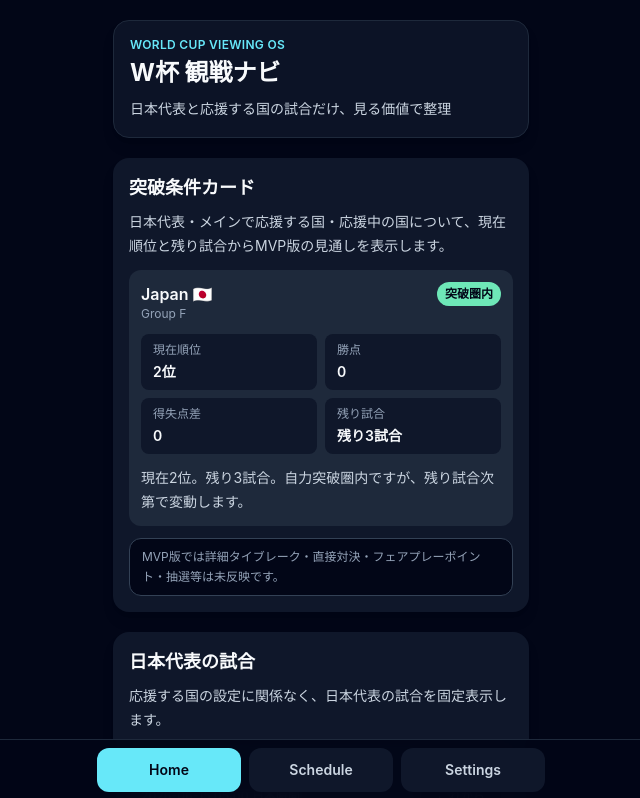
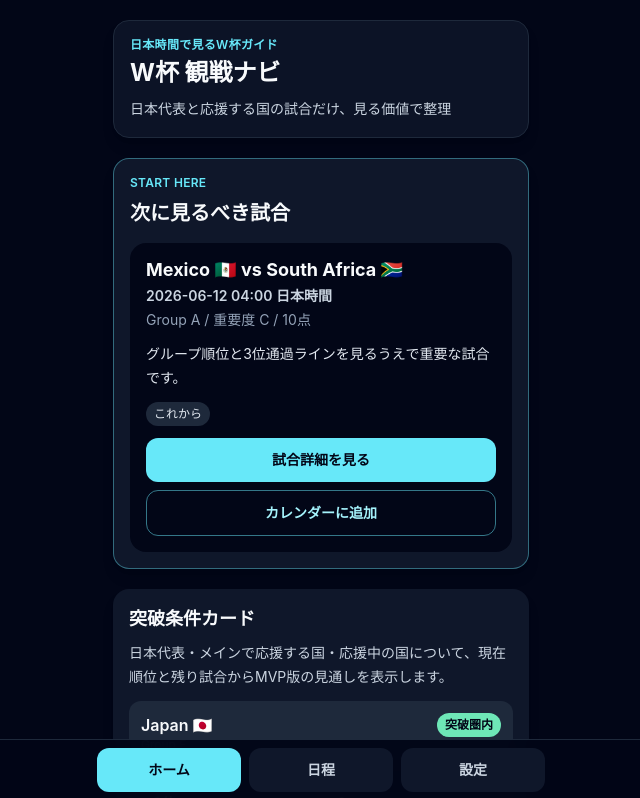
Before and after one commit to semflactal-high-roas/wc-watch-os, a React (Vite) app: page / in a window 1280 px wide. Shown: the top 798 px of the page, without its empty margins (319-959 px from the left). Built offline with nearby package versions, Linux system fonts and the light colour scheme.

Commit message:
Add today recommendation hero card

```diff
--- a/src/App.tsx
+++ b/src/App.tsx
@@ -6,6 +6,7 @@ import { getJapanMatchImpactItems } from './logic/japanMatchImpact';
 import { getJapanScenarioSummary, type JapanScenarioSummary } from './logic/japanScenario';
 import { rankMatchesByImportance, type MatchWithImportance } from './logic/matchImportance';
 import { getQualificationSummary } from './logic/qualificationStatus';
+import { getMatchContextLabel, getRecommendationReason, getRecommendationTitle } from './logic/recommendationCopy';
 import { computeGroupStandings } from './logic/standings';
 import {
   getThirdPlaceLine,
@@ -51,9 +52,9 @@ const defaultPreferences: UserPreferences = {
 };
 
 const tabs: { id: MainScreen; label: string }[] = [
-  { id: 'home', label: 'Home' },
-  { id: 'schedule', label: 'Schedule' },
-  { id: 'settings', label: 'Settings' },
+  { id: 'home', label: 'ホーム' },
+  { id: 'schedule', label: '日程' },
+  { id: 'settings', label: '設定' },
 ];
 
 const stageLabels: Record<MatchStage, string> = {
@@ -257,7 +258,7 @@ function App() {
     <main className="min-h-screen bg-slate-950 text-slate-50">
       <div className="mx-auto flex min-h-screen max-w-md flex-col px-4 pb-24 pt-5">
         <header className="mb-5 rounded-2xl border border-slate-800 bg-slate-900/80 p-4 shadow-lg">
-          <p className="text-xs font-semibold uppercase tracking-wide text-cyan-300">World Cup Viewing OS</p>
+          <p className="text-xs font-semibold uppercase tracking-wide text-cyan-300">日本時間で見るW杯ガイド</p>
           <h1 className="mt-1 text-2xl font-bold">W杯 観戦ナビ</h1>
           <p className="mt-2 text-sm leading-6 text-slate-300">日本代表と応援する国の試合だけ、見る価値で整理</p>
         </header>
@@ -352,6 +353,13 @@ function HomeScreen({
 
   return (
     <div className="space-y-5">
+      <RecommendationHeroCard
+        match={homeRanking.matches[0] ?? null}
+        isFallback={homeRanking.isFallback}
+        teams={data.teams}
+        preferences={preferences}
+        onMatchSelect={onMatchSelect}
+      />
       <QualificationStatusSection summaries={qualificationSummaries} teams={data.teams} />
       <JapanMatchesSection matches={japanMatches} teams={data.teams} onMatchSelect={onMatchSelect} />
       {japanScenario && <JapanScenarioSection scenario={japanScenario} teams={data.teams} />}
@@ -373,6 +381,71 @@ function HomeScreen({
 
       <StandingsCards standings={standings} thirdPlace={thirdPlace} teams={data.teams} trackedTeamIds={trackedTeamIds} />
     </div>
+  );
+}
+
+type RecommendationHeroCardProps = {
+  match: MatchWithImportance | null;
+  isFallback: boolean;
+  teams: Team[];
+  preferences: UserPreferences;
+  onMatchSelect: (matchId: string) => void;
+};
+
+function RecommendationHeroCard({ match, isFallback, teams, preferences, onMatchSelect }: RecommendationHeroCardProps) {
+  const title = getRecommendationTitle(isFallback);
+
+  if (!match) {
+    return (
+      <section className="space-y-2 rounded-2xl border border-cyan-300/30 bg-slate-900 p-4 shadow-lg">
+        <p className="text-xs font-semibold uppercase tracking-wide text-cyan-300">Start Here</p>
+        <h2 className="text-xl font-bold">{title}</h2>
+        <p className="rounded-xl bg-slate-800 px-3 py-3 text-sm text-slate-300">現在表示できるおすすめ試合はありません</p>
+      </section>
+    );
+  }
+
+  const handleDownloadIcs = () => {
+    const content = createMatchIcsEvent(match, teams, {
+      importanceLabel: match.importanceLabel,
+      importanceScore: match.importanceScore,
+      reasonTags: match.reasonTags,
+    });
+    downloadIcsFile(`wc-watch-os-match-${match.id}.ics`, content);
+  };
+
+  return (
+    <section className="space-y-4 rounded-2xl border border-cyan-300/40 bg-slate-900 p-4 shadow-lg">
+      <div className="space-y-2">
+        <p className="text-xs font-semibold uppercase tracking-wide text-cyan-300">Start Here</p>
+        <h2 className="text-xl font-bold">{title}</h2>
+      </div>
+
+      <div className="space-y-3 rounded-2xl bg-slate-950 p-4">
+        <div className="space-y-1">
+          <p className="text-lg font-bold leading-tight">{teamName(teams, match.homeTeamId)} vs {teamName(teams, match.awayTeamId)}</p>
+          <p className="text-sm font-semibold text-slate-300">{formatMatchDateTime(match)}</p>
+          <p className="text-sm text-slate-400">
+            {getMatchContextLabel(match)} / 重要度 {match.importanceLabel} / {match.importanceScore}点
+          </p>
+        </div>
+
+        <p className="text-sm leading-6 text-slate-200">{getRecommendationReason(match, teams, preferences)}</p>
+
+        <div className="flex flex-wrap gap-2">
+          {match.reasonTags.map((tag) => <span key={tag} className="rounded-full bg-slate-800 px-2 py-1 text-xs text-slate-200">{tag}</span>)}
+        </div>
+
+        <div className="grid gap-2">
+          <button type="button" onClick={() => onMatchSelect(match.id)} className="rounded-xl bg-cyan-300 px-4 py-3 text-sm font-bold text-slate-950 transition hover:bg-cyan-200">
+            試合詳細を見る
+          </button>
+          <button type="button" onClick={handleDownloadIcs} className="rounded-xl border border-cyan-300/50 px-4 py-3 text-sm font-bold text-cyan-200 transition hover:bg-cyan-300/10">
+            カレンダーに追加
+          </button>
+        </div>
+      </div>
+    </section>
   );
 }
 
@@ -763,7 +836,7 @@ function MatchDetailScreen({ match, teams, preferences, trackedTeamIds, returnSc
   const selectedTeamNames = preferences.selectedTeamIds.filter((teamId) => matchIncludesTeam(match, teamId)).map((teamId) => teamName(teams, teamId));
   const viewingPoints = getViewingPoints(match, teams, preferences, trackedTeamIds);
   const impactItems = getImpactItems(match);
-  const backLabel = returnScreen === 'schedule' ? 'Scheduleに戻る' : 'Homeに戻る';
+  const backLabel = returnScreen === 'schedule' ? '日程に戻る' : 'ホームに戻る';
 
   const handleDownloadIcs = () => {
     const content = createMatchIcsEvent(match, teams, {
```
